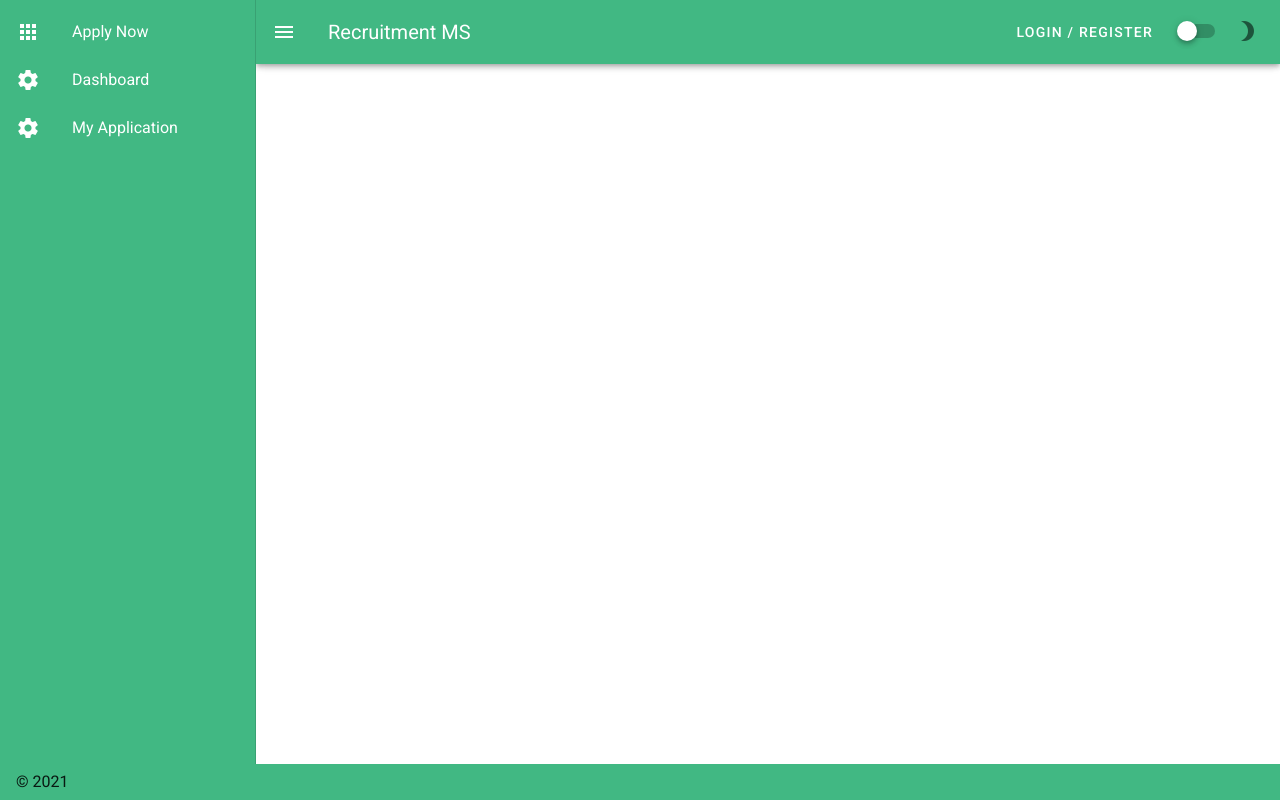
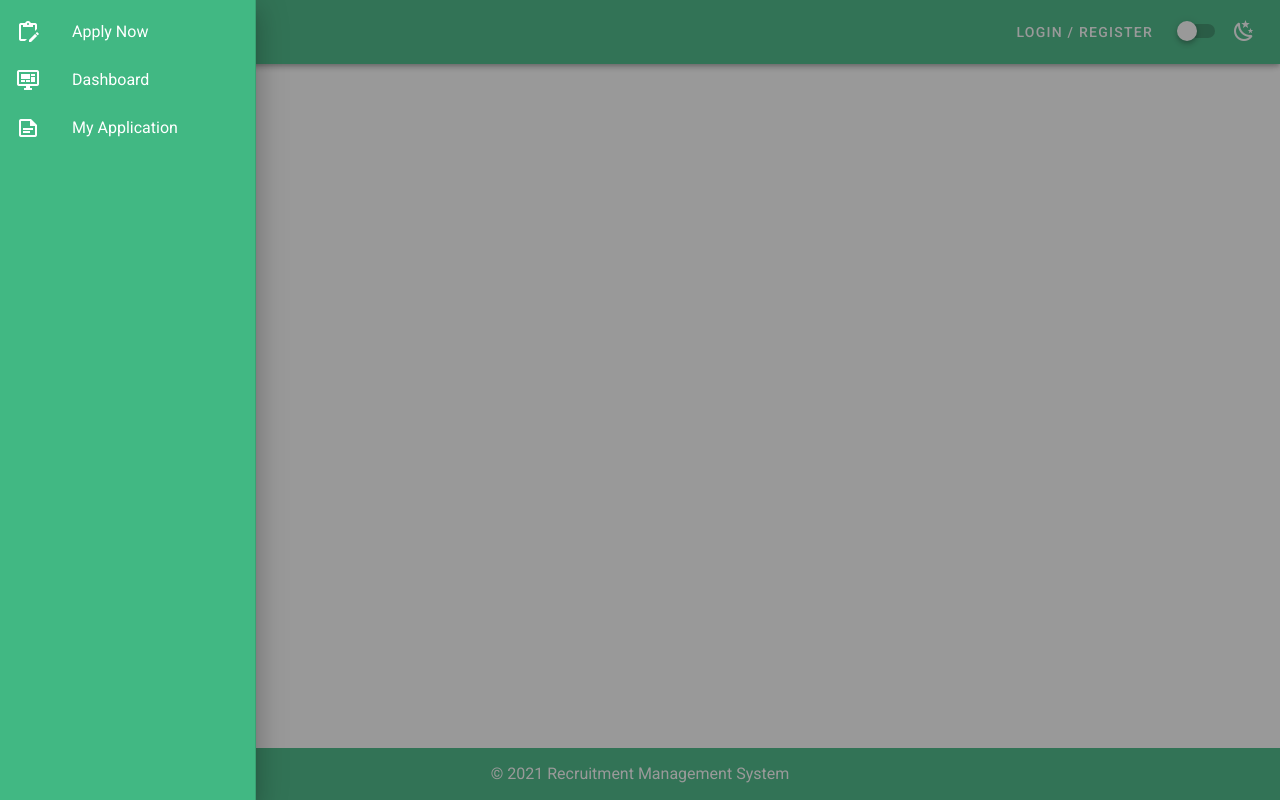
Before and after one commit to Adnan-kreiker/Recruitment-Management-System, a Nuxt app: page /Login in a window 1280 px wide. Both pictures are taken after a click on the button 28 px from the left and 32 px from the top of the page. Built offline with nearby package versions, Linux system fonts and the light colour scheme.

Commit message:
style tweaks

```diff
--- a/components/NewApplicationForm.vue
+++ b/components/NewApplicationForm.vue
@@ -1,14 +1,15 @@
 <template>
-  <v-container>
-    <v-card outlined max-width="600" elevation="12" shaped class="mx-auto pa-8">
+  <v-card outlined max-width="700" elevation="12" shaped class="mx-auto pa-8">
     <v-card-title
       class="
-          py-8
-          px-4
-          text-h5
-          secondary--text
+        pt-4
+        pb-8
+        px-2
+        text-subtitle-1 text-sm-h5
         justify-center
         font-weight-medium
+        grey--text
+        text--darken-1
       "
     >
       Please fill your application</v-card-title
@@ -67,9 +68,7 @@
             </validation-provider>
           </v-col>
           <v-col cols="12" sm="6" class="py-0">
-              <v-card-text class="text-body-1"
-                >Choose your specialty</v-card-text
-              >
+            <v-card-text class="text-body-1">Choose your specialty</v-card-text>
             <v-select
               v-model="specialty"
               class="px-4"
@@ -92,9 +91,7 @@
             ></v-file-input>
           </v-col>
           <v-col cols="12" class="py-0">
-              <v-card-text class="py-0 text-body-1"
-                >Add your skills</v-card-text
-              >
+            <v-card-text class="py-0 text-body-1">Add your skills</v-card-text>
             <v-combobox
               v-model="skills"
               :filter="filter"
@@ -161,7 +158,6 @@
       </form>
     </validation-observer>
   </v-card>
-  </v-container>
 </template>
 
 <script>
--- a/layouts/default.vue
+++ b/layouts/default.vue
@@ -6,8 +6,10 @@
       :clipped="clipped"
       fixed
       app
+      temporary
+      height="100vh"
       color="primary"
-      class="white--text"
+      class="white--text overflow-visible"
     >
       <v-list>
         <v-list-item
@@ -29,8 +31,10 @@
     </v-navigation-drawer>
     <v-app-bar :clipped-left="clipped" fixed app color="primary">
       <v-app-bar-nav-icon class="white--text" @click.stop="drawer = !drawer" />
-      <v-toolbar-title class="white--text" v-text="title" />
-      <v-toolbar-title v-if="user" class="white--text pl-4">
+      <v-toolbar-title
+        v-if="user"
+        class="white--text text-caption text-sm-subtitle-1 pl-4"
+      >
         logged in as {{ user.displayName }}</v-toolbar-title
       >
       <v-spacer></v-spacer>
@@ -38,22 +42,23 @@
         <v-btn text to="/auth" color="white">Login / Register</v-btn>
       </div>
       <v-btn v-else text to="/login" color="white" @click="handleSignOut"
-        >Sign out</v-btn
+        ><v-icon> mdi-logout</v-icon></v-btn
       >
       <v-switch
         text
         color="white"
         rounded
         class="pt-5 mx-2 white--text"
+        app
         :append-icon="
-          $vuetify.theme.dark
-            ? 'mdi-white-balance-sunny'
-            : 'mdi-moon-waxing-crescent'
+          $vuetify.theme.dark ? 'mdi-white-balance-sunny' : 'mdi-weather-night'
         "
         @click="toggleTheme"
-      ></v-switch>
+      >
+      </v-switch>
     </v-app-bar>
     <v-main>
+      <v-container>
         <v-snackbar
           v-model="snackbar"
           transition="fade-transition"
@@ -65,12 +70,14 @@
         >
           {{ snackbarText }}
         </v-snackbar>
-      <v-container>
         <Nuxt />
       </v-container>
     </v-main>
-    <v-footer :absolute="!fixed" app color="primary">
-      <span>&copy; {{ new Date().getFullYear() }}</span>
+
+    <v-footer class="justify-center" :absolute="!fixed" app color="primary">
+      <span class="white--text py-2"
+        >&copy; {{ new Date().getFullYear() }} Recruitment Management System
+      </span>
     </v-footer>
   </v-app>
 </template>
@@ -85,23 +92,22 @@ export default {
       fixed: false,
       items: [
         {
-          icon: 'mdi-apps',
+          icon: 'mdi-clipboard-edit-outline',
           title: 'Apply Now',
           to: '/'
         },
         {
-          icon: 'mdi-cog',
+          icon: 'mdi-monitor-dashboard',
           title: 'Dashboard',
           to: '/admin'
         },
         {
-          icon: 'mdi-cog',
+          icon: 'mdi-note-text-outline',
           title: 'My Application',
           to: '/myapplication'
         }
       ],
-      miniVariant: false,
-      title: 'Recruitment MS'
+      miniVariant: false
     }
   },
   computed: {
@@ -125,3 +131,10 @@ export default {
   }
 }
 </script>
+
+<style>
+.mdi-weather-night::before {
+  content: '\F0594';
+  color: white;
+}
+</style>
--- a/pages/Admin.vue
+++ b/pages/Admin.vue
@@ -1,5 +1,5 @@
 <template>
-  <v-card elevation="12" class="pt-3">
+    <v-card elevation="12" max-width="1000" class=" mx-auto mt-8">
       <v-row>
         <v-col>
           </v-card-title>
@@ -15,7 +15,6 @@
               :items="selectStatus"
               label="Filter by Status"
                 class="px-4"
-
             ></v-select>
         </v-col>
       </v-row>
@@ -32,7 +31,6 @@
       >
         <template #top>
           <v-toolbar height="10" flat>
-          <!-- <v-toolbar-title>Applicants</v-toolbar-title> -->
             <v-divider class="mx-4" inset vertical></v-divider>
              <v-spacer></v-spacer>
             <v-dialog v-model="dialog" max-width="500px">
@@ -47,6 +45,13 @@
                         <v-text-field
                           v-model="editedItem.id"
                           label="Id"
+                        ></v-text-field>
+                      </v-col>
+                      <v-col cols="12" sm="6" md="4">
+                        <v-text-field
+                          v-model="editedItem.name"
+                          label="Name"
+                          type="name"
                         ></v-text-field>
                       </v-col>
                       <v-col cols="12" sm="6" md="4">
@@ -84,7 +89,7 @@
             </v-dialog>
             <v-dialog v-model="dialogDelete" max-width="500px">
               <v-card>
-              <v-card-title class="text-h5"
+                <v-card-title class="text-body1"
                   >Are you sure you want to delete this application?</v-card-title
                 >
                 <v-card-actions>
--- a/pages/myApplication.vue
+++ b/pages/myApplication.vue
@@ -1,5 +1,4 @@
 <template>
-  <v-container>
   <v-card
     v-if="myApplication"
     elevation="12"
@@ -37,13 +36,22 @@
       </v-chip-group>
     </v-card-text>
   </v-card>
-    <v-alert v-else outlined type="warning" prominent border="left">
-      <v-btn text class="orange--text" to="/"
-        >You have not submitted an appication yet, click here to submit a new
-        one</v-btn
+  <v-alert
+    v-else
+    class="mt-12 mx-auto"
+    height="auto"
+    outlined
+    max-width="630"
+    type="warning"
+    prominent
+    border="left"
   >
+    <p text class="orange--text">
+      You have not submitted an appication yet, click the button to submit a new
+      one
+    </p>
+    <v-btn text to="/" color="orange white-text">New Application</v-btn>
   </v-alert>
-  </v-container>
 </template>
 
 <script>
--- a/store/index.js
+++ b/store/index.js
@@ -6,7 +6,6 @@ export const state = () => ({
   user: null,
   snackbar: false,
   snackbarText: ''
-  // timeout: 4000
 })
 
 export const getters = {
@@ -82,10 +81,10 @@ export const actions = {
     } catch (error) {
       console.log(error)
       commit('SHOW_SNACKBAR', error)
-      setTimeout(() => {
+      const timeout = setTimeout(() => {
         commit('HIDE_SNACKBAR')
       }, 4000)
-      clearTimeout()
+      clearTimeout(timeout)
     }
   },
   // init_login({ commit }) {
@@ -116,10 +115,10 @@ export const actions = {
     } catch (error) {
       console.log(error)
       commit('SHOW_SNACKBAR', error)
-      setTimeout(() => {
+      const timeout = setTimeout(() => {
         commit('HIDE_SNACKBAR')
       }, 4000)
-      clearTimeout()
+      clearTimeout(timeout)
     }
   },
   async register({ commit }, payload) {
@@ -152,10 +151,10 @@ export const actions = {
       this.$router.push('/')
     } catch (error) {
       commit('SHOW_SNACKBAR', error)
-      setTimeout(() => {
+      const timeout = setTimeout(() => {
         commit('HIDE_SNACKBAR')
       }, 4000)
-      clearTimeout()
+      clearTimeout(timeout)
     }
   },
   async signout({ commit }) {
@@ -165,10 +164,10 @@ export const actions = {
       this.$router.push('/auth')
     } catch (error) {
       commit('SHOW_SNACKBAR', error)
-      setTimeout(() => {
+      const timeout = setTimeout(() => {
         commit('HIDE_SNACKBAR')
       }, 4000)
-      clearTimeout()
+      clearTimeout(timeout)
     }
   }
 }
```
Lines whose indentation alone changed are shown as unchanged.
